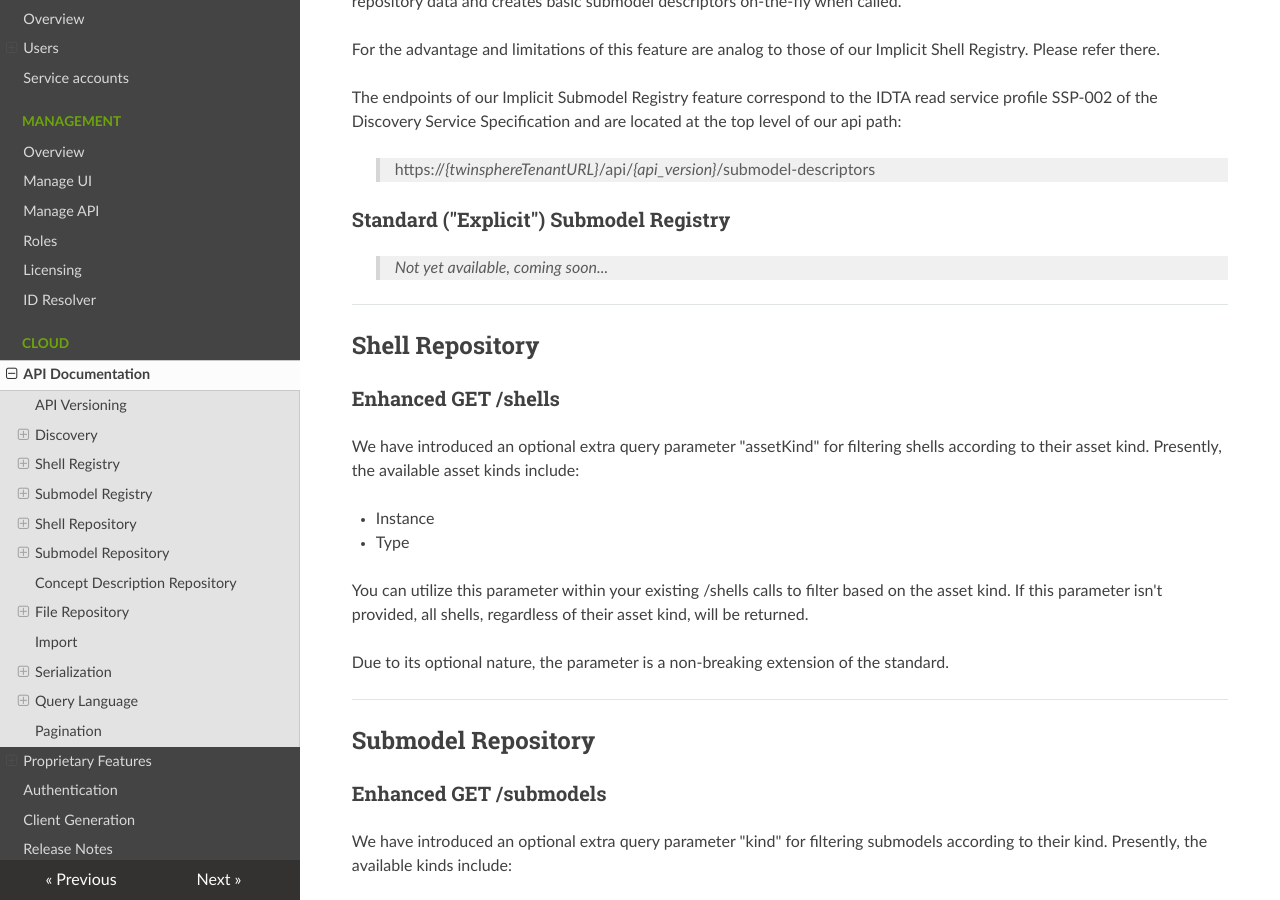
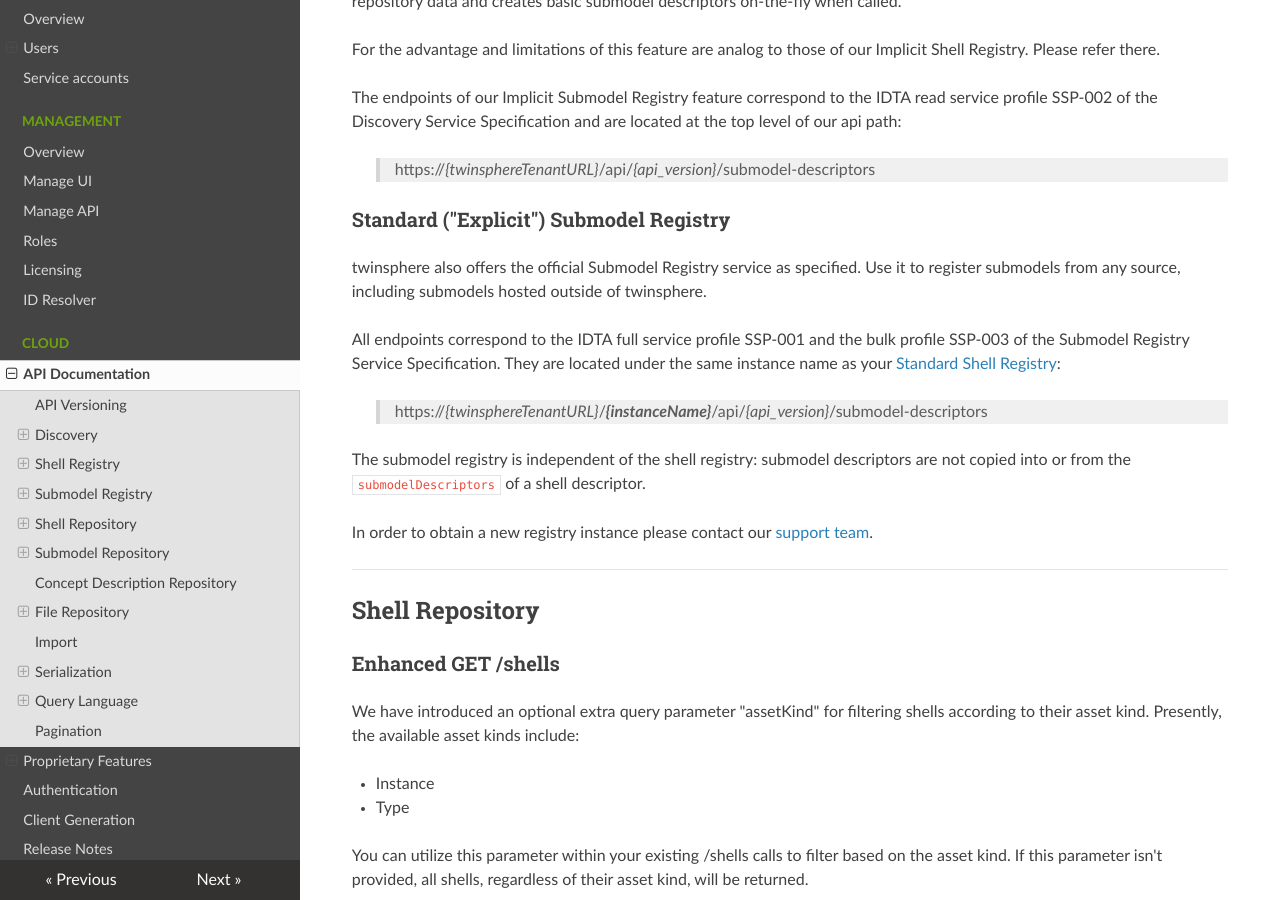
Before and after one commit to twinsphere/twinsphere.github.io, an MkDocs documentation site: the page built from docs/cloud-documentation.md, in a window 1280 px wide and 900 px high, scrolled down 2411 px. Built offline with MkDocs 1.6.1, drawn with Linux system fonts in a browser that asks for light colours; nearby versions of some CDN libraries.

Commit message:
feat(cloud): document the explicit submodel registry

```diff
--- a/docs/cloud-documentation.md
+++ b/docs/cloud-documentation.md
@@ -108,7 +108,19 @@
 
 ### Standard ("Explicit") Submodel Registry
 
-> *Not yet available, coming soon...*
+twinsphere also offers the official Submodel Registry service as specified. Use it to register submodels from any
+source, including submodels hosted outside of twinsphere.
+
+All endpoints correspond to the IDTA full service profile SSP-001 and the bulk profile SSP-003 of the Submodel Registry
+Service Specification. They are located under the same instance name as your
+[Standard Shell Registry](#standard-explicit-shell-registry):
+
+> https://*{twinsphereTenantURL}*/***{instanceName}***/api/*{api_version}*/submodel-descriptors
+
+The submodel registry is independent of the shell registry: submodel descriptors are not copied into or from the
+`submodelDescriptors` of a shell descriptor.
+
+In order to obtain a new registry instance please contact our [support team](contact.md).
 
 ---
 
```
Also changed, not shown: docs/cloud-statistics.md (+1 -0 lines), docs/quotas-and-limits.md (+1 -0 lines).
